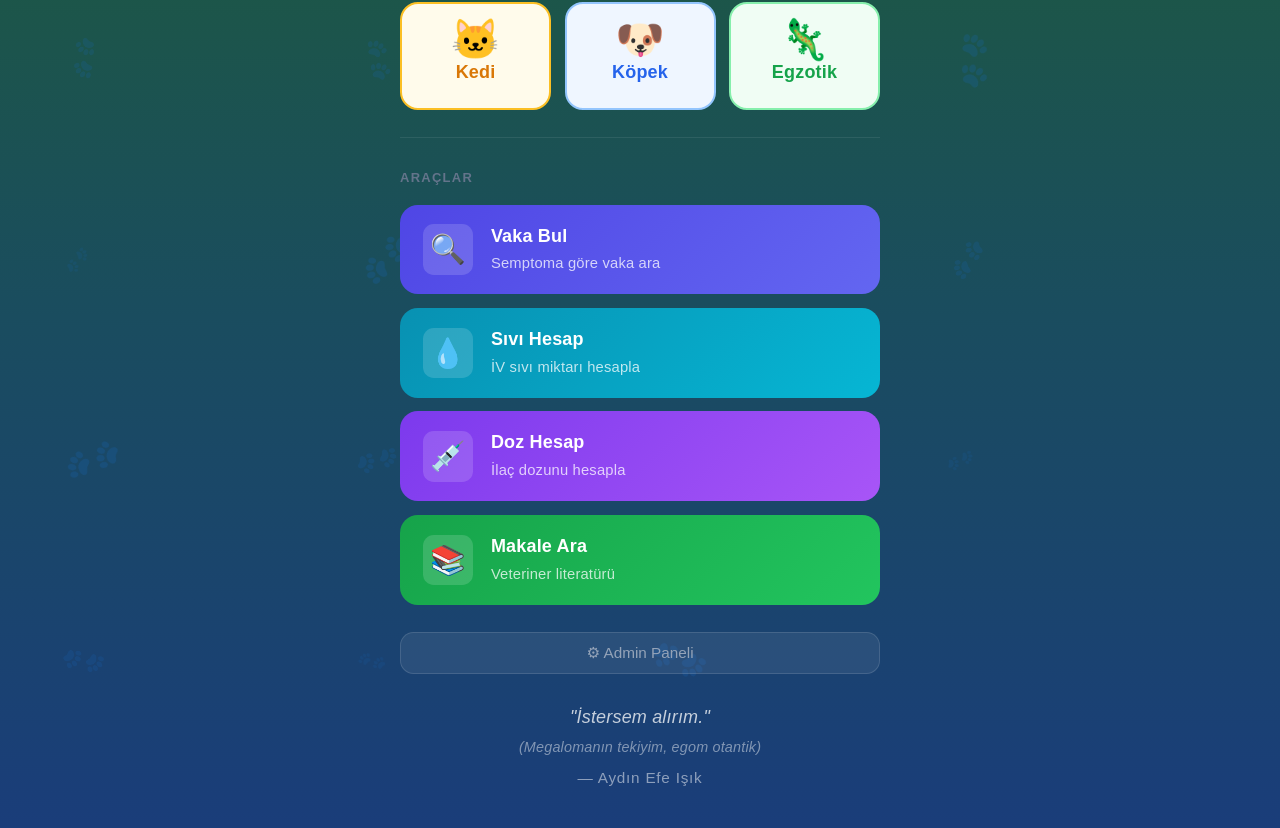
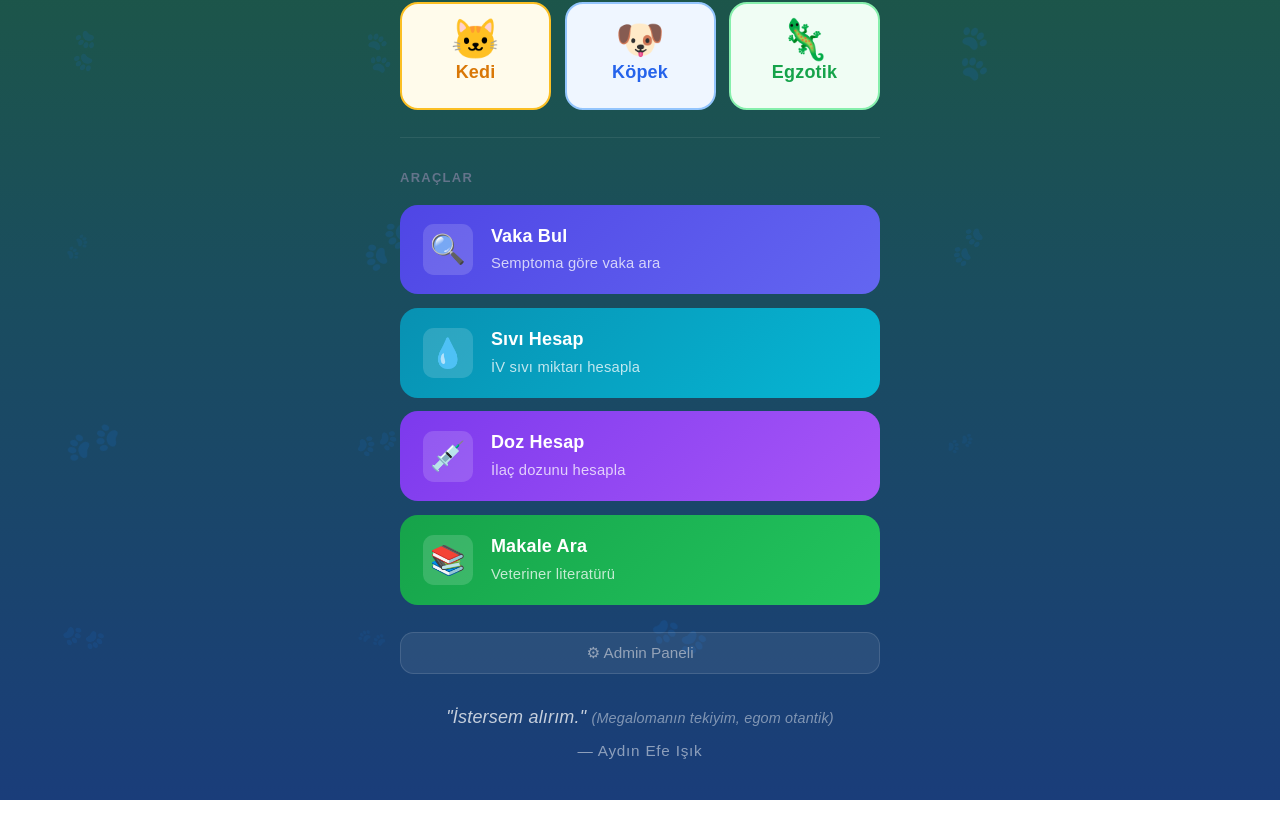
Before and after one commit to aydokafa-art/vetrapor-frontend, a React app: page / in a window 1280 px wide. Shown: the part 229-1057 px from the top of the page. After the commit the page ends 1029 px from the top, so only its background shows below. Built offline with nearby package versions, Linux system fonts and the light colour scheme; no server answers; the HTML template or start-up script is replaced by a standard one.

Commit message:
Ek yazı aynı satıra alındı
https://claude.ai/code/session_016KhKDTp16iy727mgyDSbVN

```diff
--- a/src/pages/Home.jsx
+++ b/src/pages/Home.jsx
@@ -77,8 +77,7 @@ export default function Home() {
 
         {/* quote */}
         <p style={s.quote}>
-          "İstersem alırım."
-          <span style={s.quoteSub}>(Megalomanın tekiyim, egom otantik)</span>
+          "İstersem alırım." <span style={s.quoteSub}>(Megalomanın tekiyim, egom otantik)</span>
           <span style={s.quoteAuthor}>— Aydın Efe Işık</span>
         </p>
       </div>
@@ -205,11 +204,10 @@ const s = {
     fontWeight: 500,
   },
   quoteSub: {
-    display: 'block',
+    display: 'inline',
     fontSize: '.8rem',
     color: 'rgba(255,255,255,0.45)',
     fontStyle: 'italic',
-    marginTop: '0.1rem',
   },
   quoteAuthor: {
     display: 'block',
```
